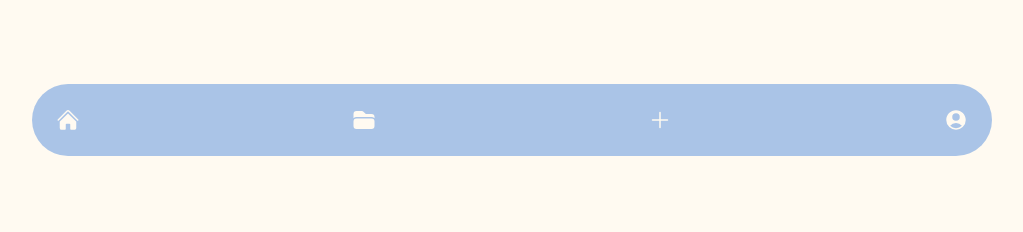
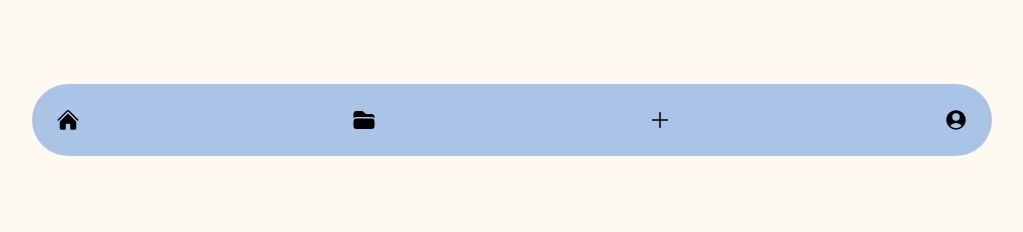
Before and after one commit to eliaswnoel/Appetit-app, a Django app: page /recipes/create/ in a window 1280 px wide. Shown: the part 620-852 px from the top of the page, without its empty margins (128-1151 px from the left). Run offline with Django 5.2, Linux system fonts and the light colour scheme; style sheets or scripts are compiled from the project's sources; some libraries are stand-ins or nearby versions.

Commit message:
styling: rebase

```diff
--- a/appetitApp/templates/base.html
+++ b/appetitApp/templates/base.html
@@ -25,7 +25,7 @@
     {% block content %}{% endblock content %}
 
     <footer class="fixed container bottom-12 h-12">
-      <div class="container flex align-center justify-between w-3/4 px-6 py-6 bg-blue rounded-full text-neutral-50">
+      <div class="container flex align-center justify-between w-3/4 px-6 py-6 bg-blue rounded-full text-900">
         {% comment %} home {% endcomment %}
         <a href="{% url "home" %}"><svg xmlns="http://www.w3.org/2000/svg" viewBox="0 0 24 24" fill="currentColor" class="w-6 h-6">
           <path d="M11.47 3.841a.75.75 0 0 1 1.06 0l8.69 8.69a.75.75 0 1 0 1.06-1.061l-8.689-8.69a2.25 2.25 0 0 0-3.182 0l-8.69 8.69a.75.75 0 1 0 1.061 1.06l8.69-8.689Z" />
```
